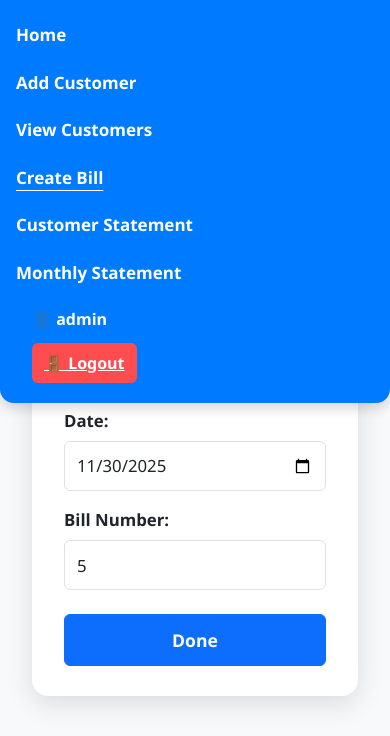
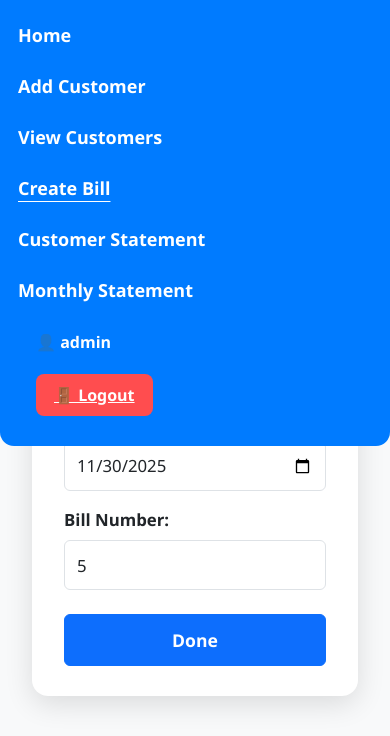
Before and after one commit to VIKAS-tech-vikas/billing_erp.io, a Django app: page /create-bill/ in a window 390 px wide, after a click that opens the changed part. Shown: the part 68-804 px from the top of the page. Run offline with Django 5.2, Linux system fonts and the light colour scheme; a user stored in the database is signed in; data comes from the database, SQL or seed files in the repository; some libraries are stand-ins or nearby versions.

Commit message:
UI fixes and navbar update

```diff
--- a/templates/base.html
+++ b/templates/base.html
@@ -22,6 +22,7 @@ html, body{
   font-family:'Segoe UI',system-ui,Arial;
 }
 
+/* TOP NAVBAR */
 .site-navbar{
   background:var(--primary);
   padding:6px 14px;
@@ -31,7 +32,7 @@ html, body{
   box-shadow:0 4px 12px rgba(0,0,0,0.08);
 }
 
-/* LOGO */
+/* BRAND LOGO */
 .brand{
   display:flex;
   align-items:center;
@@ -41,14 +42,9 @@ html, body{
 .brand .logo{
   height:50px;
   width:auto;
-  object-fit:contain;
 }
 
-.navbar-collapse{
-  flex-grow:1;
-  display:flex;
-  justify-content:center;
-}
+/* DESKTOP NAV */
 .navbar-nav{
   display:flex;
   flex-direction:row;
@@ -73,82 +69,67 @@ html, body{
   margin-left:auto;
 }
 
-.navbar-toggler{
-  margin-left:auto;
-  border:0;
-}
+.navbar-toggler{ margin-left:auto; border:0; }
 
-/* ===== MOBILE MENU (Overlay + Scroll + Animation) ===== */
+/* 📌 MOBILE MENU — FAST, OVERLAY, NO CONTENT PUSH */
 @media (max-width:992px){
 
   #mainNav{
-    position:absolute;
+    position:fixed;
     top:68px;
     left:0;
     width:100%;
     background:var(--primary);
-    padding:14px 0;
+    padding:16px 0;
     border-radius:0 0 14px 14px;
-    z-index:999;
-    box-shadow:0 6px 12px rgba(0,0,0,0.15);
-
+    z-index:2000;
+    display:none;
     max-height:75vh;
     overflow-y:auto;
-    animation: dropdownFade 0.25s ease;
+    animation:fadeIn .17s ease-out;
   }
 
-  @keyframes dropdownFade {
-    from { opacity:0; transform:translateY(-6px); }
-    to   { opacity:1; transform:translateY(0); }
-  }
+  .navbar-collapse.show{ display:block !important; }
 
-  .navbar-collapse.collapse.show{
-    display:block !important;
+  @keyframes fadeIn{
+    from{ opacity:0; transform:translateY(-8px); }
+    to{ opacity:1; transform:translateY(0); }
   }
 
   .navbar-nav{
     flex-direction:column;
-    align-items:flex-start;
-    gap:6px;
-    padding-left:16px;
+    padding-left:18px;
+    gap:12px;
   }
 
   .navbar-nav .nav-link{
-    font-size:17px;
-    padding:8px 0;
-    width:100%;
-    text-align:left;
+    font-size:18px;
+    padding:6px 0;
   }
 
   .mobile-username{
     color:#fff;
     font-weight:700;
-    padding:6px 16px;
+    padding-left:18px;
+    margin-top:10px;
   }
 
   .mobile-logout{
     background:#ff4d4f;
-    border-radius:6px;
-    padding:8px 12px;
-    margin:6px 16px;
+    padding:9px 18px;
+    border-radius:8px;
+    display:inline-block;
+    margin:8px 18px 14px;
     color:#fff !important;
     font-weight:700;
-    display:inline-block;
   }
 
-  .logout-btn{
-    display:none !important;
-  }
-
-  .brand{
-    margin-left:18px;
-  }
+  .logout-btn{ display:none !important; }
+  .brand{ margin-left:18px; }
 }
 
-/* min height below navbar */
-main{
-  min-height:calc(100vh - 68px);
-}
+/* BODY SPACE */
+main{ min-height:calc(100vh - 68px); }
 </style>
 
 {% block extra_head %}{% endblock %}
@@ -163,9 +144,8 @@ main{
     </a>
 
     <button class="navbar-toggler" type="button"
-      data-bs-toggle="collapse" data-bs-target="#mainNav"
-      aria-controls="mainNav" aria-expanded="false" aria-label="Toggle navigation">
-      <svg width="26" height="18" fill="#fff" xmlns="http://www.w3.org/2000/svg">
+      data-bs-toggle="collapse" data-bs-target="#mainNav">
+      <svg width="26" height="18" fill="#fff">
         <rect y="1" width="26" height="2" rx="1"/>
         <rect y="8" width="26" height="2" rx="1"/>
         <rect y="15" width="26" height="2" rx="1"/>
@@ -182,12 +162,8 @@ main{
         <li class="nav-item"><a class="nav-link {% if request.resolver_match.url_name == 'customer_monthly_statement' %}active{% endif %}" href="{% url 'customer_monthly_statement' %}">Monthly Statement</a></li>
 
         {% if request.user.is_authenticated %}
-          <li class="nav-item d-block d-lg-none mt-2">
-            <span class="mobile-username">👤 {{ request.user.username }}</span>
-          </li>
-          <li class="nav-item d-block d-lg-none">
-            <a class="mobile-logout" href="{% url 'logout' %}">🚪 Logout</a>
-          </li>
+          <li class="nav-item d-block d-lg-none mt-2"><span class="mobile-username">👤 {{ request.user.username }}</span></li>
+          <li class="nav-item d-block d-lg-none"><a class="mobile-logout" href="{% url 'logout' %}">🚪 Logout</a></li>
         {% endif %}
       </ul>
     </div>
@@ -204,13 +180,12 @@ main{
 
 <script src="https://cdn.jsdelivr.net/npm/bootstrap@5.3.0/dist/js/bootstrap.bundle.min.js"></script>
 
-<!-- 🔥 Menu Auto Close Script -->
+<!-- 🔥 Auto Close Menu on Link Click -->
 <script>
   document.querySelectorAll('#mainNav .nav-link').forEach(link => {
     link.addEventListener('click', () => {
       let navbar = document.getElementById('mainNav');
-      let bsCollapse = bootstrap.Collapse.getOrCreateInstance(navbar);
-      bsCollapse.hide();
+      bootstrap.Collapse.getOrCreateInstance(navbar).hide();
     });
   });
 </script>
```
